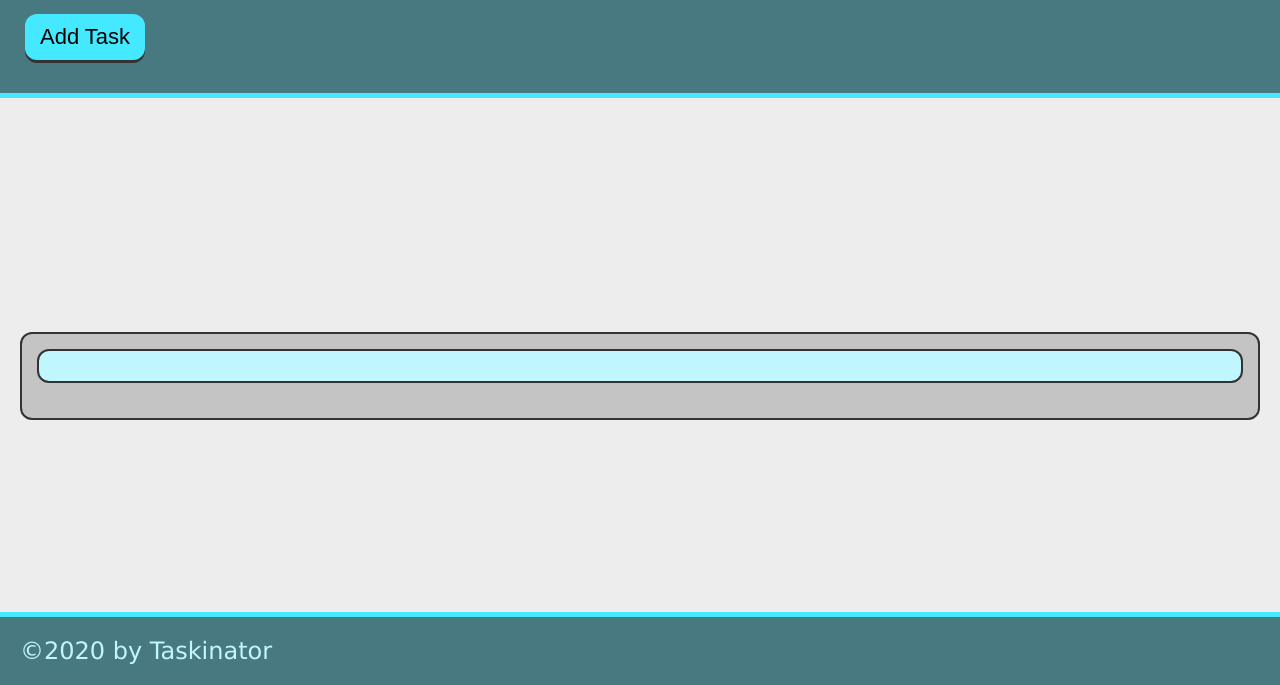
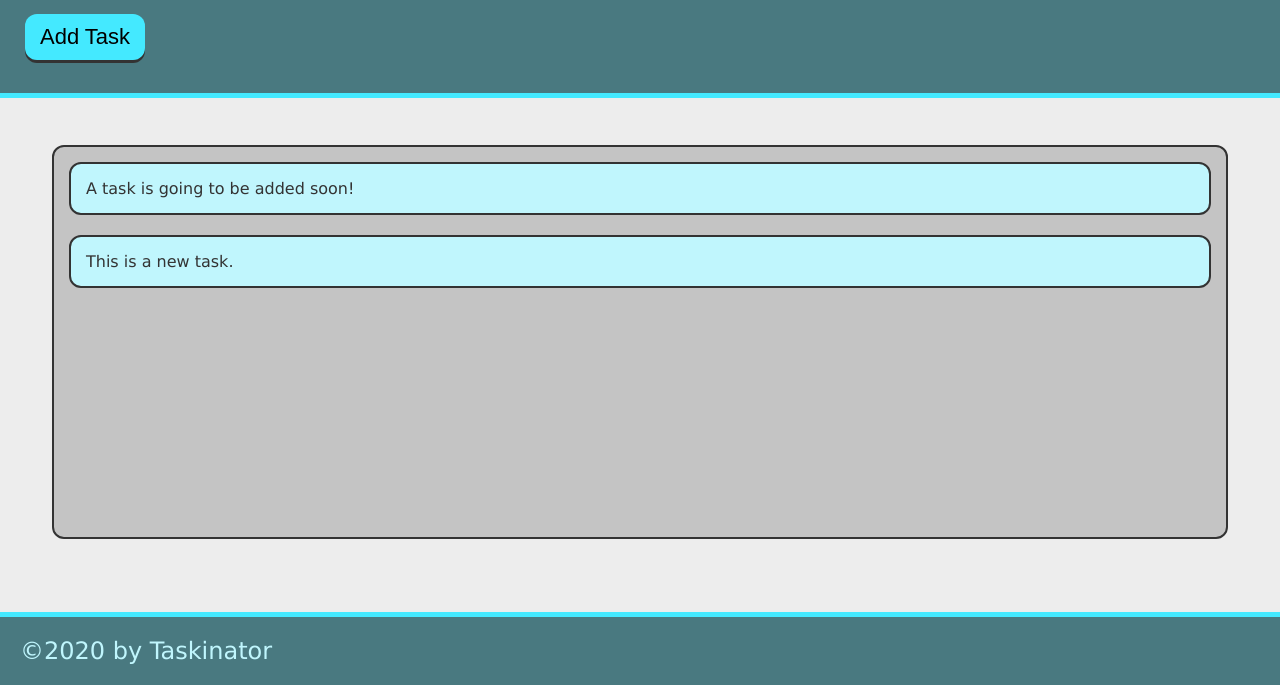
Before and after one commit to sonali-sohoni/taskinator, a plain HTML site: page index.html in a window 1280 px wide. Both pictures are taken after a click on the button "Add Task". Shown: the part 115-800 px from the top of the page. Drawn offline with Linux system fonts and the light colour scheme.

Commit message:
add ability to add a task

```diff
--- a/assets/js/script.js
+++ b/assets/js/script.js
@@ -0,0 +1,9 @@
+var buttonEl = document.querySelector("#save-task");
+var tasksToDoEl = document.querySelector("#tasks-to-do");
+var createTaskHandler = function () {
+	var listItemEl = document.createElement("li");
+	listItemEl.className = "task-item";
+	listItemEl.textContent = "This is a new task.";
+	tasksToDoEl.appendChild(listItemEl);
+};
+buttonEl.addEventListener("click", createTaskHandler);
--- a/index.html
+++ b/index.html
@@ -12,16 +12,17 @@
 		<header>
 			<h1 class="page-title">Taskinator</h1>
 			<p>Click the button below to add a new task!</p>
-			<button class="btn">Add Task</button>
+			<button id="save-task" class="btn">Add Task</button>
 		</header>
-		<main class="page-content"></main>
-		<section class="task-list-wrapper">
-			<h2 class="list-title"></h2>
-			<ul class="task-list">
-				<li class="task-item"></li>
-			</ul>
-		</section>
+		<main class="page-content">
+			<section class="task-list-wrapper">
+				<h2 class="list-title"></h2>
+				<ul class="task-list" id="tasks-to-do">
+					<li class="task-item">A task is going to be added soon!</li>
+				</ul>
+			</section>
+		</main>
 		<footer>&copy;2020 by Taskinator</footer>
-		<script type="text/JavaSript" src="./assets/js/script.js"></script>
+		<script type="text/javascript" src="./assets/js/script.js"></script>
 	</body>
 </html>
```
